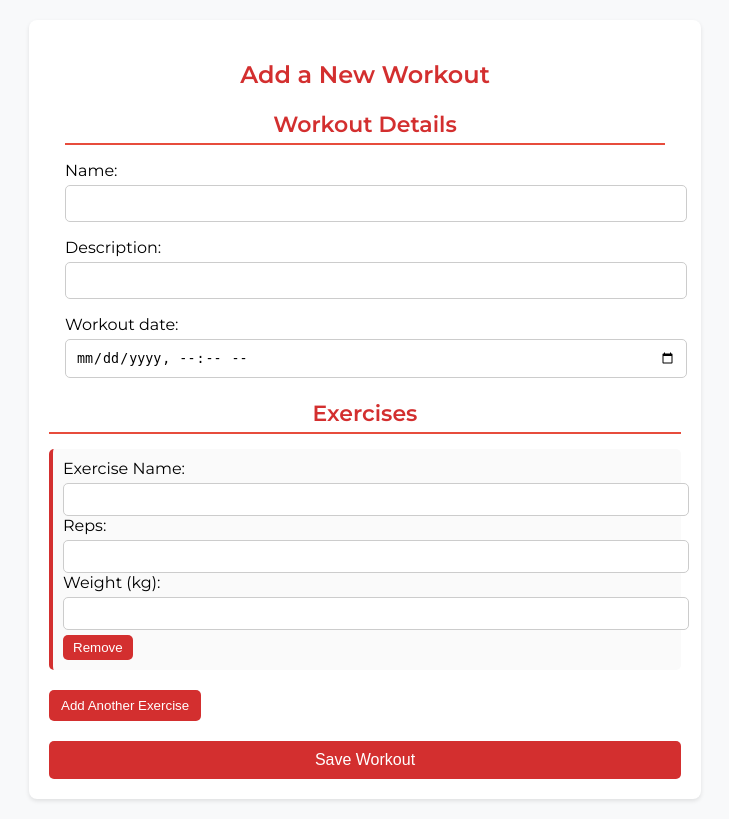
After one commit to Oloow22/djangoProj, a Django app: page /add-workout/ in a window 1280 px wide. The commit adds this page. Shown: the whole page, without its empty margins (275-1004 px from the left). Run offline with Django 5.2, Linux system fonts and the light colour scheme.

Commit message:
Bug fixes and major styling additions

```diff
--- a/polls/admin.py
+++ b/polls/admin.py
@@ -1,10 +1,10 @@
 from django.contrib import admin
 
 
-from .models import Question,Choice,Workout,Excercise,Set
+from .models import Question,Choice,Workout,Exercise,Set
 
 admin.site.register(Question)
 admin.site.register(Choice)
 admin.site.register(Workout)
-admin.site.register(Excercise)
+admin.site.register(Exercise)
 admin.site.register(Set)
--- /dev/null
+++ b/polls/forms.py
@@ -0,0 +1,20 @@
+from django import forms
+from .models import Workout,Exercise,Set
+
+class WorkoutForm(forms.ModelForm):
+    class Meta:
+        model = Workout
+        fields = ['name','description','date']
+        widgets = {
+            'date': forms.DateTimeInput(attrs={'type':'datetime-local'})
+        }
+
+class ExerciseForm(forms.ModelForm):
+    class Meta:
+        model = Exercise
+        fields = ['exercise']
+
+class SetForm(forms.ModelForm):
+    class Meta:
+        model = Set
+        fields = ['reps','weight']
--- a/polls/models.py
+++ b/polls/models.py
@@ -30,14 +30,14 @@ class Workout(models.Model):
     def __str__(self):
         return self.name
 
-class Excercise(models.Model):
+class Exercise(models.Model):
     workout = models.ForeignKey(Workout, on_delete=models.CASCADE)
-    excercise = models.CharField(max_length=2000)
+    exercise = models.CharField(max_length=2000)
 
     def __str__(self):
-        return self.excercise
+        return self.exercise
 
 class Set(models.Model):
-    excercise = models.ForeignKey(Excercise, on_delete=models.CASCADE)
+    exercise = models.ForeignKey(Exercise, on_delete=models.CASCADE)
     reps = models.IntegerField()
     weight = models.FloatField(null = True,blank = True)
--- /dev/null
+++ b/polls/static/css/style.css
@@ -0,0 +1,181 @@
+@import url('https://fonts.googleapis.com/css2?family=Montserrat:wght@400;600&display=swap');
+
+body {
+    background-color: #F8F9FA;
+    font-family: 'Montserrat', sans-serif;
+}
+
+.workout-container {
+    display: flex;
+    flex-wrap: wrap;
+    gap: 16px;
+}
+
+.workout-tile {
+    text-decoration: none;
+}
+
+.tile {
+    background-color: #FFFFFF;
+    padding: 16px;
+    border-radius: 8px;
+    box-shadow: 0 2px 4px rgba(0, 0, 0, 0.1);
+    width: 250px;
+}
+
+.tile-title {
+    font-size: 18px;
+    font-weight: bold;
+    color: #D32F2F;
+}
+
+.tile-divider {
+    height: 1.5px;
+    background-color: #E0E0E0;
+    margin: 8px 0;
+}
+
+.tile-description {
+    font-size: 14px;
+    color: #444444;
+}
+
+.add-workout {
+    margin-top: 20px;
+}
+
+.add-workout a {
+    display: inline-block;
+    background-color: #D32F2F;
+    color: white;
+    padding: 10px 15px;
+    text-decoration: none;
+    border-radius: 5px;
+}
+
+.add-workout a:hover {
+    background-color: #B71C1C;
+}
+
+.container {
+    width: 50%;
+    margin: 20px auto;
+    background-color: #FFFFFF;
+    padding: 20px;
+    border-radius: 8px;
+    box-shadow: 0 2px 4px rgba(0, 0, 0, 0.1);
+}
+
+.page-title {
+    color: #D32F2F;
+    text-align: center;
+}
+
+.section-title {
+    font-size: 18px;
+    font-weight: bold;
+    color: #D32F2F;
+    margin-bottom: 10px;
+}
+
+.form-group {
+    margin-bottom: 15px;
+}
+
+.input-field {
+    width: 100%;
+    padding: 8px;
+    margin-top: 5px;
+    border: 1px solid #ccc;
+    border-radius: 5px;
+}
+
+.exercise {
+    background-color: #FAFAFA;
+    padding: 10px;
+    border-radius: 5px;
+    margin-bottom: 10px;
+    border-left: 4px solid #D32F2F;
+}
+
+.remove-btn {
+    background-color: #D32F2F;
+    color: white;
+    padding: 5px 10px;
+    margin-top: 5px;
+    border: none;
+    border-radius: 5px;
+    cursor: pointer;
+}
+
+.remove-btn:hover {
+    background-color: #B71C1C;
+}
+
+.add-btn {
+    display: inline-block;
+    background-color: #D32F2F;
+    color: white;
+    padding: 8px 12px;
+    border: none;
+    border-radius: 5px;
+    margin-top: 10px;
+    cursor: pointer;
+}
+
+.add-btn:hover {
+    background-color: #B71C1C;
+}
+
+.submit-btn {
+    display: block;
+    width: 100%;
+    background-color: #D32F2F;
+    color: white;
+    padding: 10px;
+    border: none;
+    border-radius: 5px;
+    margin-top: 20px;
+    cursor: pointer;
+    font-size: 16px;
+}
+
+.submit-btn:hover {
+    background-color: #B71C1C;
+}
+
+.workout-section {
+    margin: 20px auto;
+    max-width: 600px;
+}
+
+.section-title {
+    font-size: 22px;
+    font-weight: 600;
+    text-align: center;
+    margin-bottom: 15px;
+    border-bottom: 2px solid #e74c3c; /* Subtle red underline */
+    padding-bottom: 5px;
+}
+
+.workout-card {
+    background: #fff;
+    padding: 20px;
+    border-radius: 10px;
+    box-shadow: 0px 4px 6px rgba(0, 0, 0, 0.1);
+}
+
+.form-group input,
+.form-group select,
+.form-group textarea {
+    width: 100%;
+    padding: 10px;
+    border: 1px solid #ccc;
+    border-radius: 5px;
+    margin-top: 5px;
+}
+
+.form-group input:focus {
+    border-color: #e74c3c;
+    outline: none;
+}
--- /dev/null
+++ b/polls/templates/polls/add_workout.html
@@ -0,0 +1,62 @@
+<!DOCTYPE html>
+<html lang="en">
+{% load static %}
+<head>
+    <link rel="stylesheet" href="{% static 'css/style.css' %}">
+    <meta charset="UTF-8">
+    <meta name="viewport" content="width=device-width, initial-scale=1.0">
+    <title>Add Workout</title>
+</head>
+<body>
+    <div class="container">
+        <h2 class="page-title">Add a New Workout</h2>
+
+        <form method="post" class="workout-form">
+            {% csrf_token %}
+
+            <div class="workout-section">
+                <h3 class="section-title">Workout Details</h3>
+                <div class="form-group">
+                    {{ workout_form.as_p }}
+                </div>
+            </div>
+
+            <div class="exercise-section">
+                <h3 class="section-title">Exercises</h3>
+                <div id="exercise-container">
+                    <div class="exercise">
+                        <label>Exercise Name: <input type="text" name="exercise[]" class="input-field"></label><br>
+                        <label>Reps: <input type="number" name="reps[]" class="input-field"></label><br>
+                        <label>Weight (kg): <input type="number" step="0.1" name="weight[]" class="input-field"></label><br>
+                        <button type="button" class="remove-btn" onclick="removeExercise(this)">Remove</button>
+                    </div>
+                </div>
+
+                <button type="button" class="add-btn" onclick="addExercise()">Add Another Exercise</button>
+            </div>
+
+            <button type="submit" class="submit-btn">Save Workout</button>
+        </form>
+    </div>
+
+    <script>
+        function addExercise() {
+            let container = document.getElementById('exercise-container');
+            let newExercise = document.createElement('div');
+            newExercise.classList.add('exercise');
+            newExercise.innerHTML = `
+                <label>Exercise Name: <input type="text" name="exercise[]" class="input-field"></label><br>
+                <label>Reps: <input type="number" name="reps[]" class="input-field"></label><br>
+                <label>Weight (kg): <input type="number" step="0.1" name="weight[]" class="input-field"></label><br>
+                <button type="button" class="remove-btn" onclick="removeExercise(this)">Remove</button>
+            `;
+            container.appendChild(newExercise);
+        }
+
+        function removeExercise(button) {
+            button.parentElement.remove();
+        }
+    </script>
+</body>
+
+</html>
--- a/polls/urls.py
+++ b/polls/urls.py
@@ -6,8 +6,9 @@ app_name = "polls"
 
 urlpatterns = [
     path("polls/",views.IndexView.as_view(),name = "index"),
-    path("",views.workout_list,name = "workouts"),
-    path("/<int:workout_id>", views.workout_detail, name = "workout_detail"),
+    path("workouts/",views.workout_list, name = "workout_list"),
+    path("<int:workout_id>", views.workout_detail, name = "workout_detail"),
+    path("add-workout/",views.add_workout,name ="add_workout"),
     path("polls/<int:pk>",views.DetailView.as_view(), name = "detail"),
     path("polls/<int:pk>/results",views.ResultsView.as_view(),name = "results"),
     path("polls/<int:question_id>/vote",views.vote,name = "vote"),
--- a/polls/views.py
+++ b/polls/views.py
@@ -1,29 +1,16 @@
 from django.http import HttpResponse,HttpResponseRedirect,Http404
 from django.template import loader
-from .models import Question,Choice,Workout
-from django.shortcuts import get_object_or_404,render
+from .models import Question,Choice,Workout,Exercise,Set
+from django.shortcuts import get_object_or_404,render,redirect
 from django.db.models import F
 from django.urls import reverse
 from django.views import generic
 from django.utils import timezone
+from .forms import WorkoutForm,ExerciseForm,SetForm
 
-# def index(request):
-#     latest_question_list = Question.objects.order_by("-pub_date")[:5]
-#     context = {
-#         "latest_question_list":latest_question_list
-#     }
-#     return render(request, "polls/index.html",context)
-
-# def detail(request, question_id):
-#     question = get_object_or_404(Question, pk = question_id)
-#     return render(request,"polls/detail.html",{"question":question})
-
-# def results(request, question_id):
-#    question = get_object_or_404(Question, pk=question_id)
-#    return render(request, "polls/results.html", {"question": question})
 
 def workout_list(request):
-    workouts = Workout.objects.order_by("-date")[:5]
+    workouts = Workout.objects.order_by("-date")
     context = {
         "workouts":workouts
     }
@@ -32,6 +19,35 @@ def workout_list(request):
 def workout_detail(request,workout_id):
     workout = get_object_or_404(Workout, pk = workout_id)
     return render(request, "polls/workout_detail.html",{"workout":workout})
+
+def add_workout(request):
+    if request.method == "POST":
+        workout_form = WorkoutForm(request.POST)
+        if workout_form.is_valid():
+            workout = workout_form.save()
+
+            exercises = request.POST.getlist('exercise[]')
+            reps_list = request.POST.getlist('reps[]')
+            weights_list = request.POST.getlist('weight[]')
+
+            for i, exercise_name in enumerate(exercises):
+                if exercise_name.strip():
+                    exercise = Exercise.objects.create(workout=workout,exercise=exercise_name)
+                    reps = reps_list[i] if i < len(reps_list) else None
+                    weight = weights_list[i] if i < len(weights_list) else None
+                    if reps:
+                        try:
+                            weight_value = float(weight) if weight else None
+                        except ValueError:
+                            weightht_value = None
+                        Set.objects.create(exercise = exercise,reps = int(reps), weight=float(weight) if weight else None)
+
+            return redirect(reverse('polls:workout_list'))
+
+    else:
+        workout_form = WorkoutForm()
+
+    return render(request, 'polls/add_workout.html', {'workout_form':workout_form})
 
 class IndexView(generic.ListView):
     template_name = "polls/index.html"
```
Also changed, not shown: myProject/settings.py (+5 -13 lines), polls/templates/polls/workout_detail.html (+11 -3 lines), polls/templates/polls/workouts.html (+16 -3 lines), db.sqlite3, polls/migrations/0003_rename_excercise_exercise_and_more.py (added).
